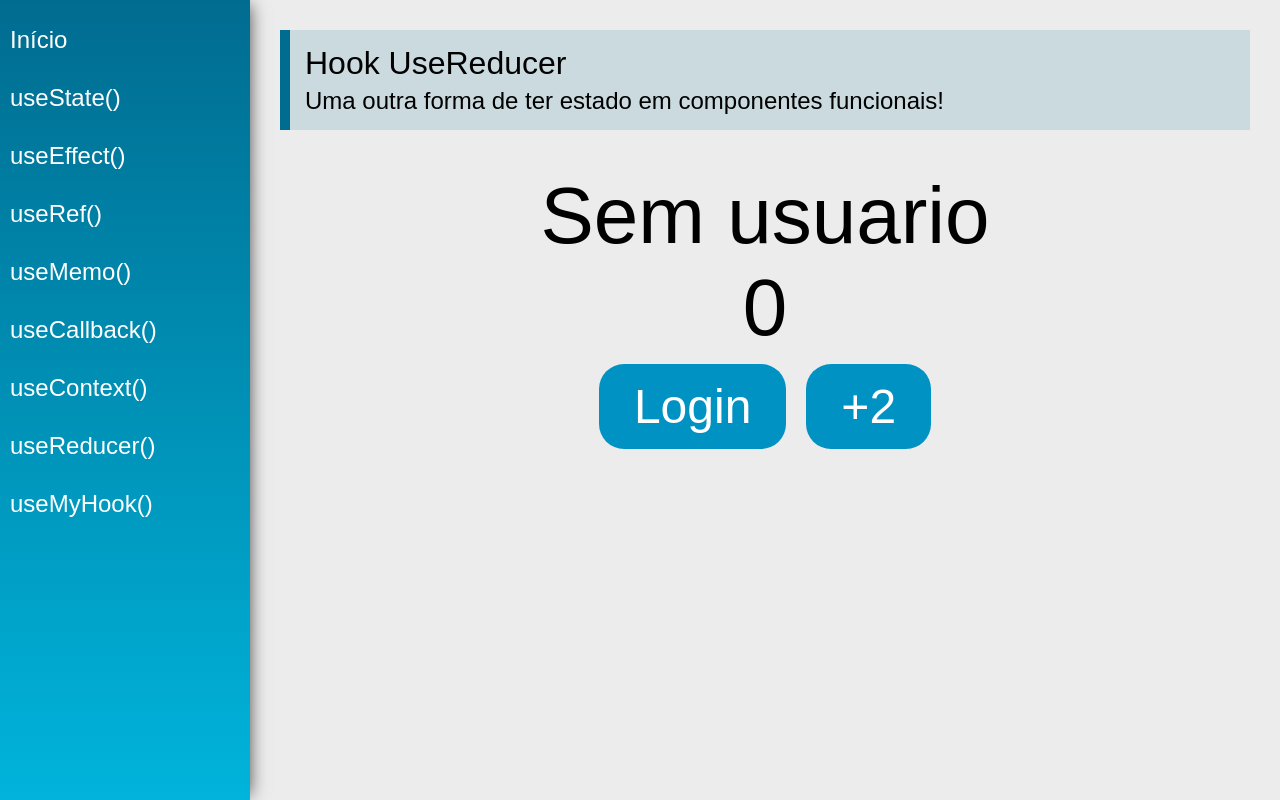
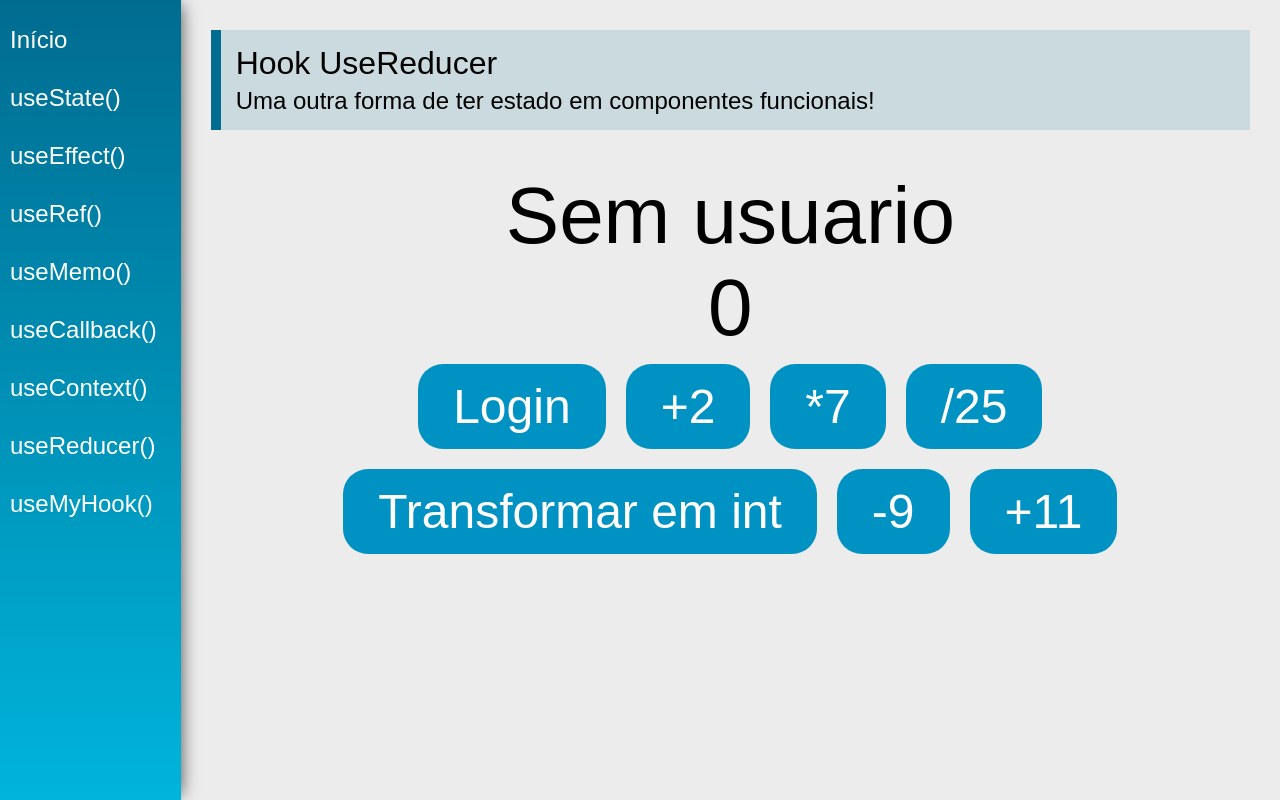
Before and after one commit to BrenoOliveira2002/hooks-react, a React (Create React App) app: page /useReducer in a window 1280 px wide. Built offline with nearby package versions, Linux system fonts and the light colour scheme.

Commit message:
useReducer challenge

```diff
--- a/src/views/examples/UseReducer.jsx
+++ b/src/views/examples/UseReducer.jsx
@@ -18,6 +18,22 @@
         case 'numberAdd2':
             return {
                 ...state, number: state.number + 2
+            }
+        case 'numberMulti7':
+            return {
+                ...state, number: state.number * 7
+            }
+        case 'numberDiv25':
+            return {
+                ...state, number: state.number / 25
+            }
+        case 'numberAddN':
+            return {
+                ...state, number: state.number + action.payload
+            }
+        case 'numberInt':
+            return {
+                ...state, number: parseInt(state.number)
             }
         case 'login':
             return { ...state, user: { name: action.payload } }
@@ -49,7 +65,18 @@
                     </button>
                     <button className="btn"
                         onClick={() => dispatch({ type: 'numberAdd2' })}>+2</button>
+                    <button className="btn"
+                        onClick={() => dispatch({ type: 'numberMulti7' })}>*7</button>
+                    <button className="btn"
+                        onClick={() => dispatch({ type: 'numberDiv25' })}>/25</button>
+                    <button className="btn"
+                        onClick={() => dispatch({ type: 'numberInt' })}>Transformar em int</button>
+                         <button className="btn"
+                        onClick={() => dispatch({ type: 'numberAddN', payload: -9 })}> -9 </button>
+                         <button className="btn"
+                        onClick={() => dispatch({ type: 'numberAddN', payload: +11 })}> +11 </button>
                 </div>
+
             </div>
         </div>
     )
```
